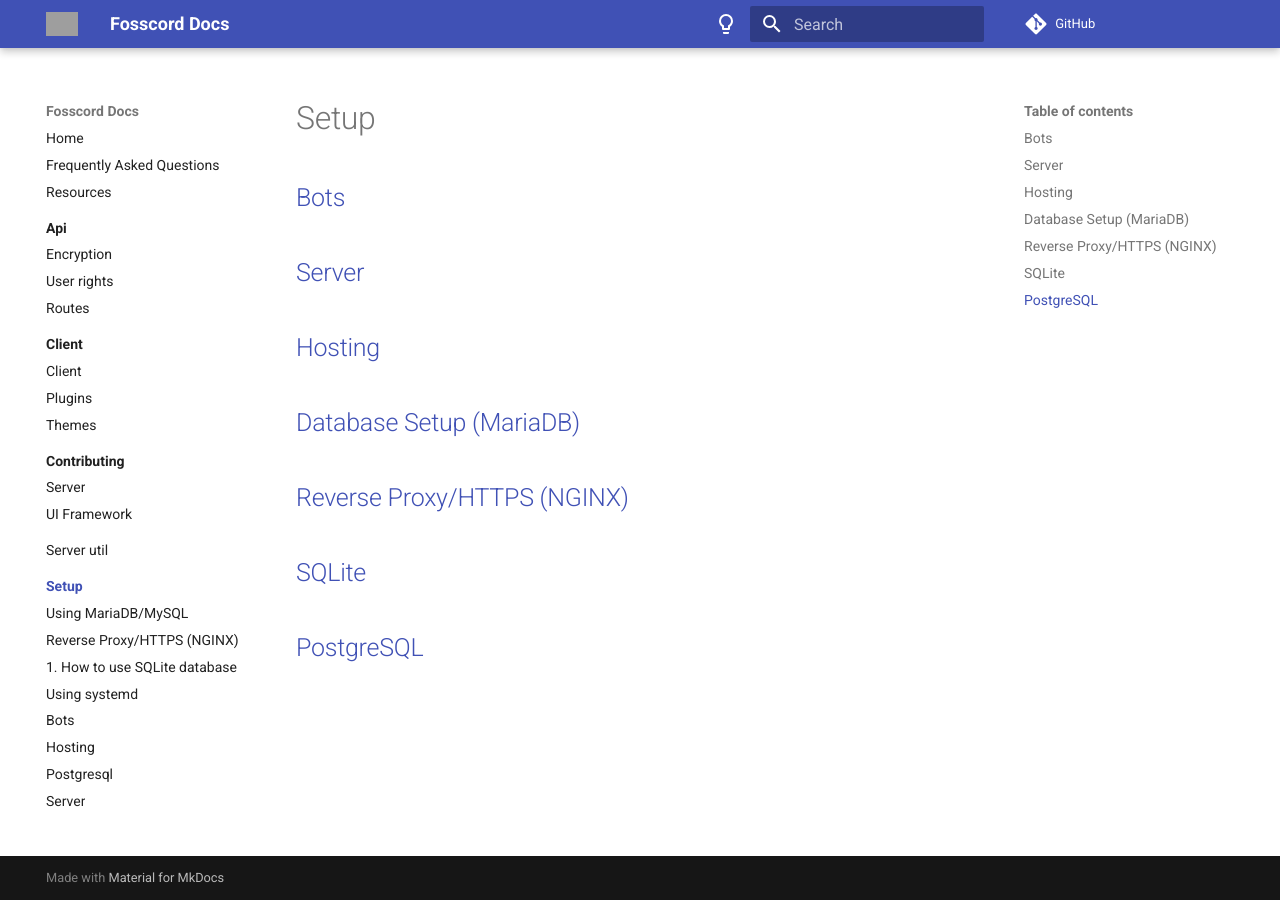
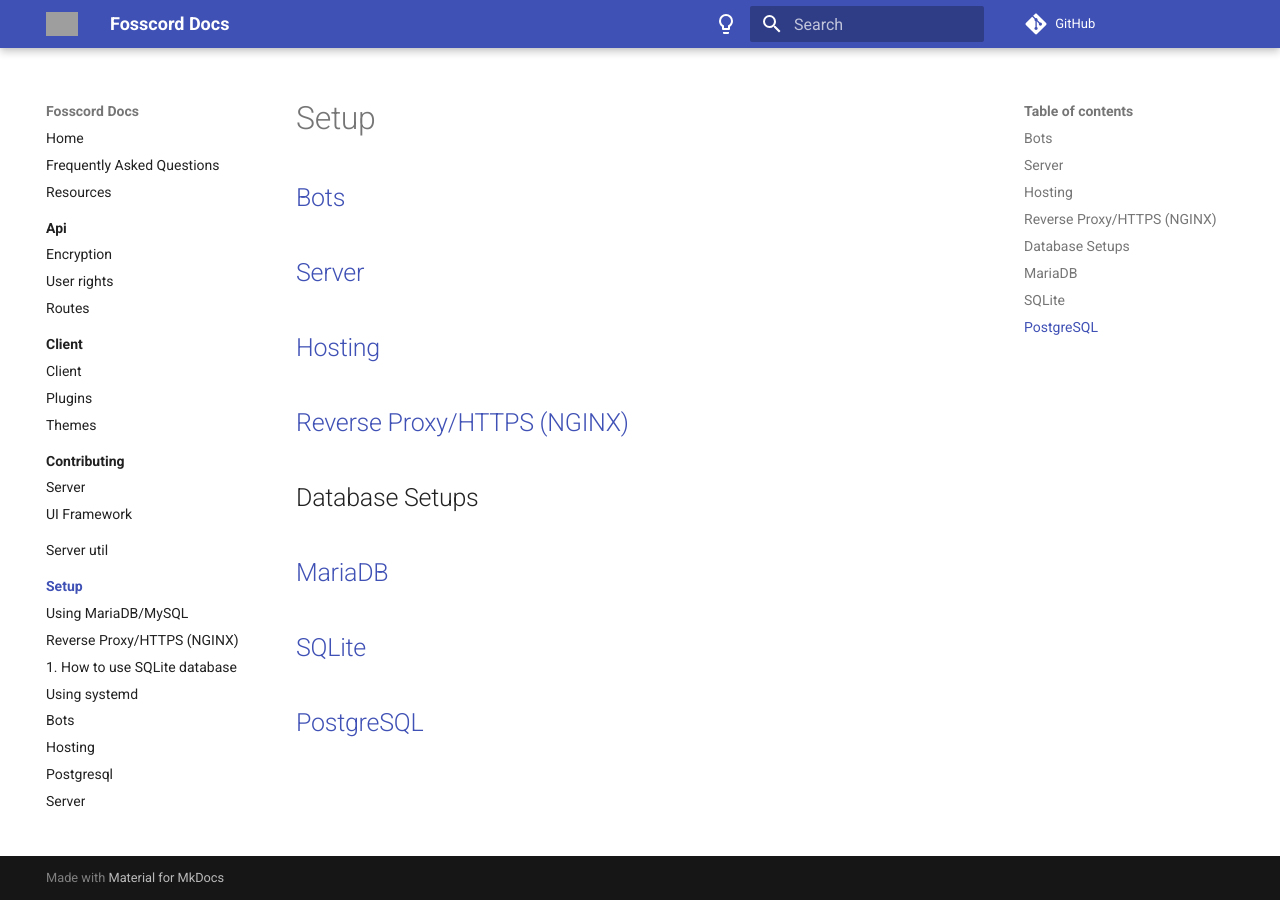
Before and after one commit to spacebarchat/docs, an MkDocs documentation site: the page built from docs/setup/index.md, in a window 1280 px wide. Built offline with MkDocs 1.6.1 and Material for MkDocs 9.7.7, drawn with Linux system fonts in a browser that asks for light colours; comment, search, counter and statistics services are not loaded; grey boxes are pictures that could not be loaded.

Commit message:
Made it look cooler :cool:

```diff
--- a/docs/setup/index.md
+++ b/docs/setup/index.md
@@ -6,10 +6,12 @@
 
 ## [Hosting](hosting/)
 
-## [Database Setup (MariaDB)](DATABASE/)
+## [Reverse Proxy/HTTPS (NGINX)](HTTPS/)
 
-## [Reverse Proxy/HTTPS (NGINX)](HTTPS/)
+## Database Setups
+
+## [MariaDB](MARIADB/)
 
 ## [SQLite](SQLITE/)
 
-## [PostgreSQL](postgresql/)
+## [PostgreSQL](POSTGRESQL/)
```
